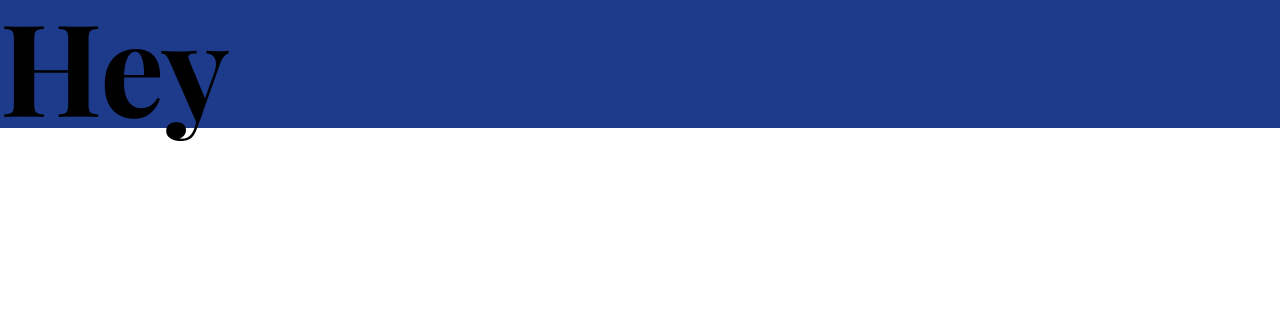
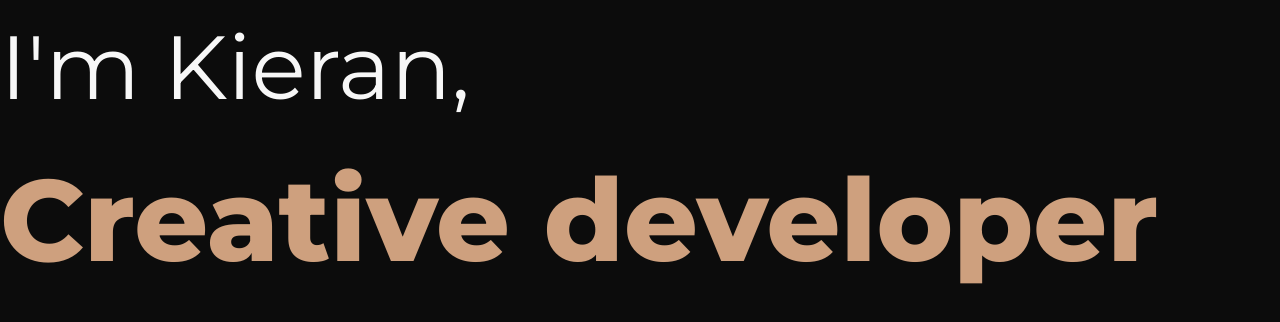
Before and after one commit to kilelx/portfolio, a React (Vite) app: page / in a window 1280 px wide. Shown: the top 322 px of the page. Built offline with nearby package versions, Linux system fonts and the light colour scheme.

Commit message:
add title

```diff
--- a/index.html
+++ b/index.html
@@ -12,7 +12,7 @@
     <link href="https://fonts.googleapis.com/css2?family=Montserrat:wght@200;900&family=Playfair+Display:wght@400;500;700&display=swap" rel="stylesheet">
     <title>Vite + React + TS</title>
   </head>
-  <body>
+  <body class="bg-dark font-montserrat">
     <div id="root"></div>
     <script type="module" src="/src/main.tsx"></script>
   </body>
--- a/src/App.tsx
+++ b/src/App.tsx
@@ -1,8 +1,10 @@
 export default function App() {
   return (
-    <div
-    className="bg-blue-900 h-full flex">
-      <h1 className="text-9xl font-playfair">Hey</h1>
-    </div>
+    <>
+      <h1 className="">
+        <span  className="text-white" id="first-span">I'm Kieran,</span><br></br>
+        <span className="text-brown" id="scnd-span">Creative developer</span>
+      </h1>
+    </>
   )
 }
--- a/src/index.css
+++ b/src/index.css
@@ -3,5 +3,15 @@
 @tailwind utilities;
 
 h1 {
+
   font-weight: 725;
 }
+
+#first-span {
+  font-size: calc(7000vw/1000);
+  font-weight: 400;
+}
+
+#scnd-span {
+  font-size: calc(9000vw/1000);
+}
--- a/tailwind.config.js
+++ b/tailwind.config.js
@@ -7,7 +7,9 @@ export default {
   theme: {
     extend: {
       colors: {
-        dark: "#0C0C0C"
+        dark: "#0C0C0C",
+        brown: "#CEA07E",
+        white: "#F7F7F7"
       },
       fontFamily: {
         playfair: ["Playfair Display", "serif"],
```
